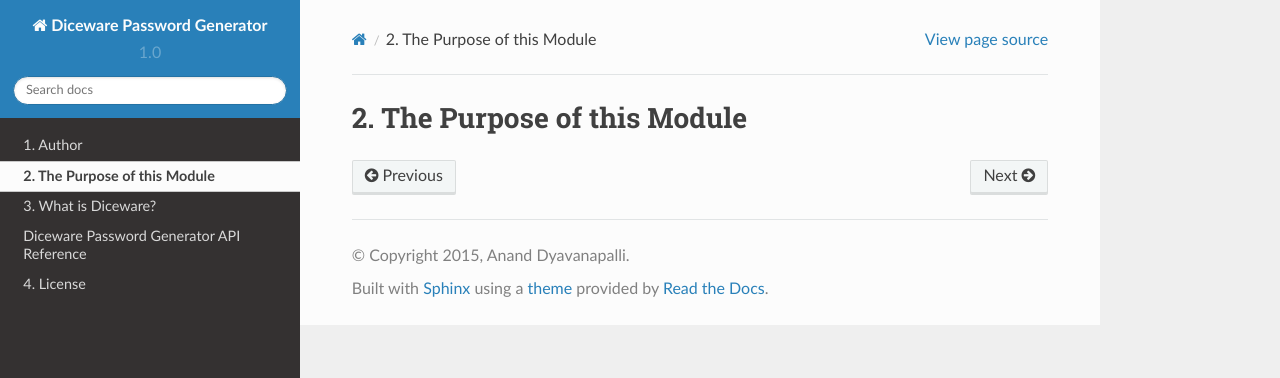
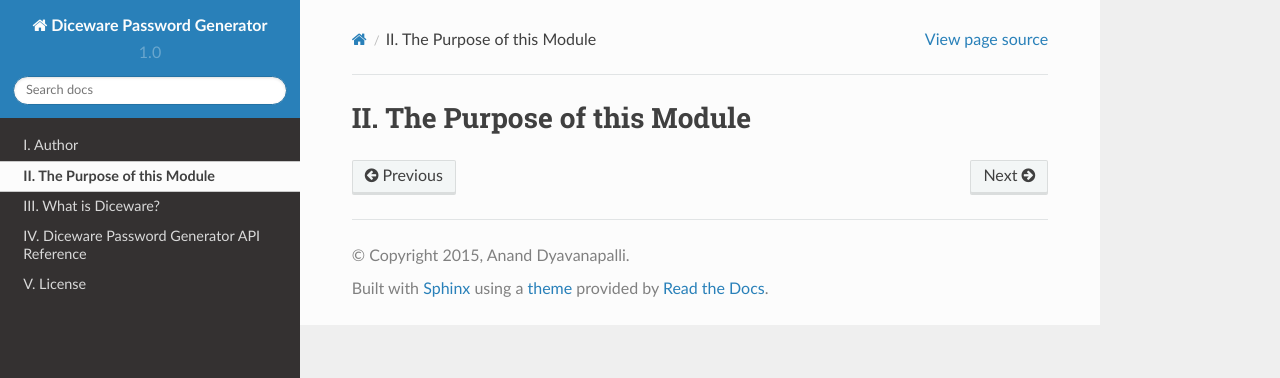
Before and after one commit to Bhanditz/Diceware-Password-Generator-1, a Sphinx documentation site: the page built from docs/purpose.rst, in a window 1280 px wide. Shown: the top 378 px of the page. Built offline with Sphinx 7.4.7 and the Read the Docs theme 2.0.0, drawn with Linux system fonts in a browser that asks for light colours.

Commit message:
Edited documentation.

```diff
--- a/docs/api.rst
+++ b/docs/api.rst
@@ -1,5 +1,5 @@
-Diceware Password Generator API Reference
-=========================================
+IV. Diceware Password Generator API Reference
+=============================================
 
 .. automodule:: src
    :members:
--- a/docs/author.rst
+++ b/docs/author.rst
@@ -1,4 +1,4 @@
-1. Author
+I. Author
 =========
 
 The author of this module is named Anand Dyavanapalli. He's a recent graduate of UMass Amherst with a degree in Physics, and a minor in Mathematics.
--- a/docs/license.rst
+++ b/docs/license.rst
@@ -1,4 +1,4 @@
-4. License
+V. License
 ==========
 
 The MIT License (MIT)
--- a/docs/purpose.rst
+++ b/docs/purpose.rst
@@ -1,2 +1,2 @@
-2. The Purpose of this Module
-=============================
+II. The Purpose of this Module
+==============================
--- a/docs/theory.rst
+++ b/docs/theory.rst
@@ -1,2 +1,2 @@
-3. What is Diceware?
-====================
+III. What is Diceware?
+======================
```
